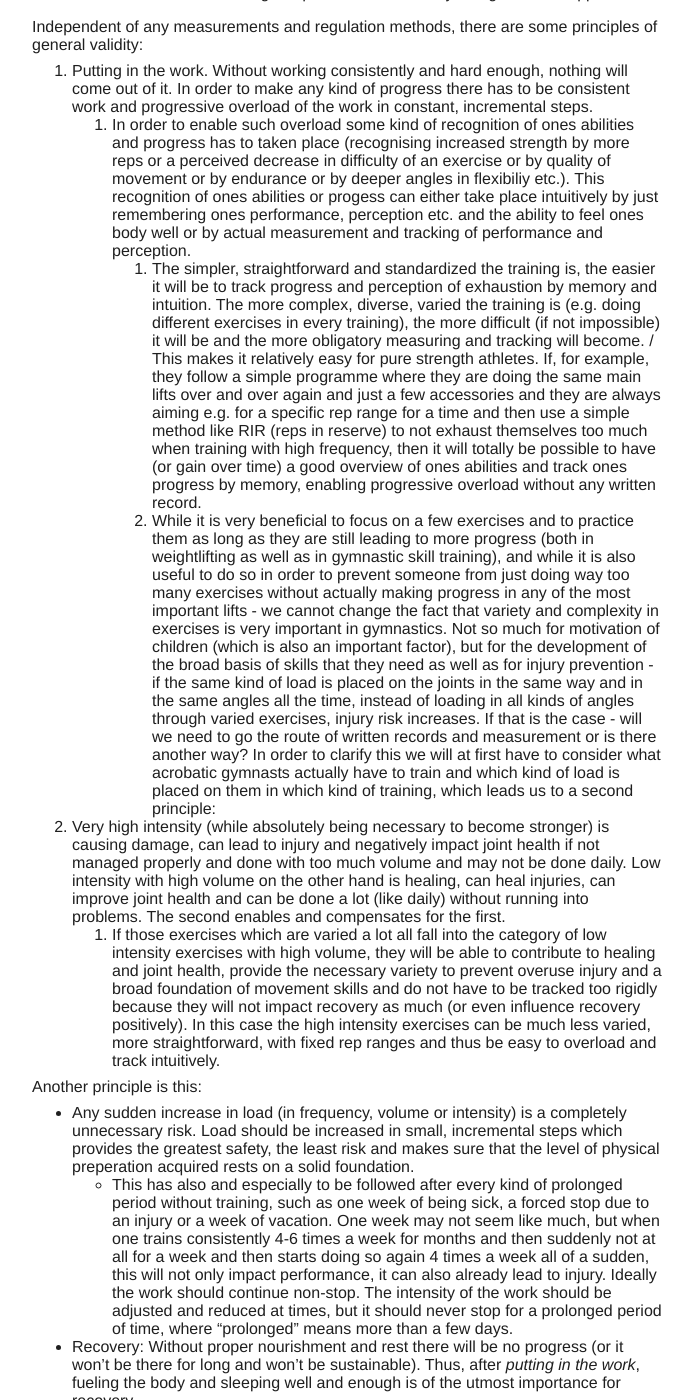
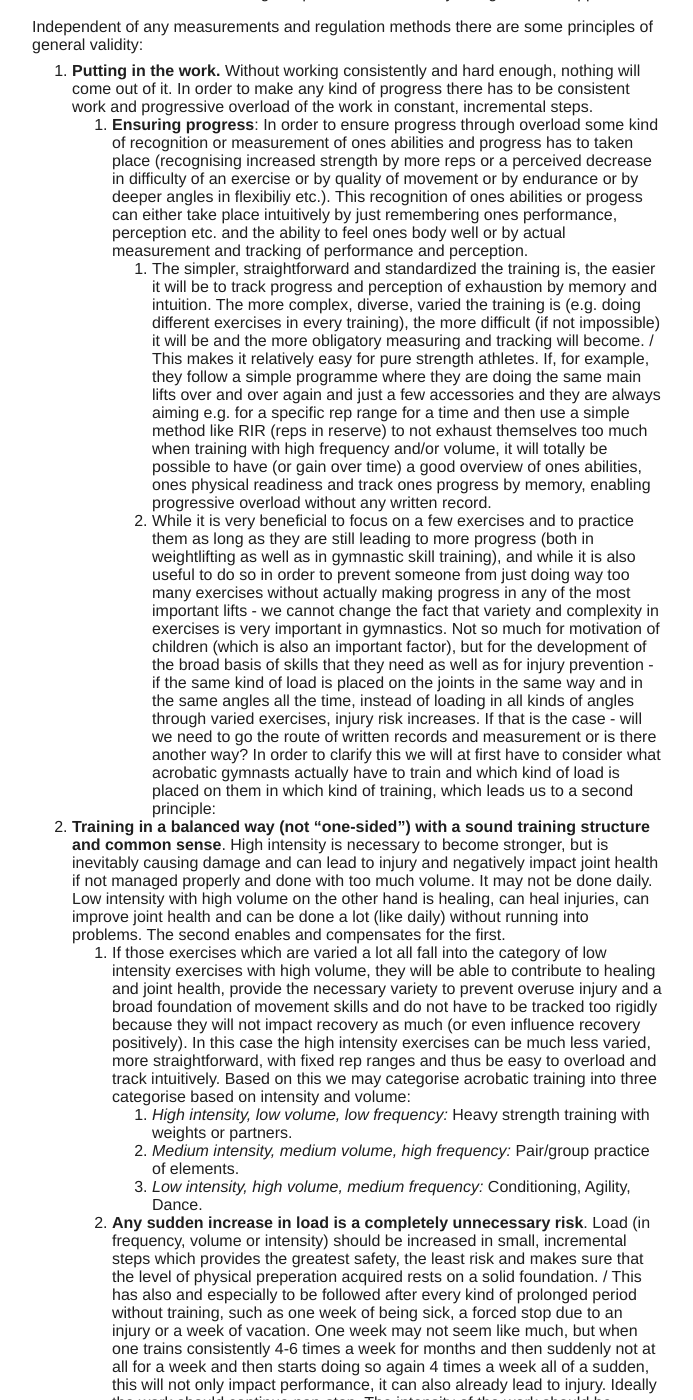
Before and after one commit to floshin/acrolib, a Jekyll site: the page built from training/load-management.md, in a window 1280 px wide and 1400 px high, scrolled down 364 px. Shown: the whole window, without its empty margins (293-986 px from the left). Built offline with Jekyll 4.4.1, drawn with Linux system fonts in a browser that asks for light colours; our own code applies the rules of GitHub Pages for plain Markdown files; some of the changed text lies outside the part shown.

Commit message:
Update load-management.md

```diff
--- a/training/load-management.md
+++ b/training/load-management.md
@@ -6,17 +6,17 @@ In the physical preparation of acrobatic gymnasts, "load management" is crucial
 
 But there are some guidelines of self-evident character that we can point out and follow with much less detailed knowledge required and with a very straightforward approach.
 
-Independent of any measurements and regulation methods, there are some principles of general validity:
+Independent of any measurements and regulation methods there are some principles of general validity:
 
-1. Putting in the work. Without working consistently and hard enough, nothing will come out of it. In order to make any kind of progress there has to be consistent work and progressive overload of the work in constant, incremental steps.
-   1. In order to enable such overload some kind of recognition of ones abilities and progress has to taken place (recognising increased strength by more reps or a perceived decrease in difficulty of an exercise or by quality of movement or by endurance or by deeper angles in flexibiliy etc.). This recognition of ones abilities or progess can either take place intuitively by just remembering ones performance, perception etc. and the ability to feel ones body well or by actual measurement and tracking of performance and perception.
-      1. The simpler, straightforward and standardized the training is, the easier it will be to track progress and perception of exhaustion by memory and intuition. The more complex, diverse, varied the training is (e.g. doing different exercises in every training), the more difficult (if not impossible) it will be and the more obligatory measuring and tracking will become. / This makes it relatively easy for pure strength athletes. If, for example, they follow a simple programme where they are doing the same main lifts over and over again and just a few accessories and they are always aiming e.g. for a specific rep range for a time and then use a simple method like RIR (reps in reserve) to not exhaust themselves too much when training with high frequency, then it will totally be possible to have (or gain over time) a good overview of ones abilities and track ones progress by memory, enabling progressive overload without any written record.
+1. **Putting in the work.** Without working consistently and hard enough, nothing will come out of it. In order to make any kind of progress there has to be consistent work and progressive overload of the work in constant, incremental steps.
+   1. **Ensuring progress**: In order to ensure progress through overload some kind of recognition or measurement of ones abilities and progress has to taken place (recognising increased strength by more reps or a perceived decrease in difficulty of an exercise or by quality of movement or by endurance or by deeper angles in flexibiliy etc.). This recognition of ones abilities or progess can either take place intuitively by just remembering ones performance, perception etc. and the ability to feel ones body well or by actual measurement and tracking of performance and perception.
+      1. The simpler, straightforward and standardized the training is, the easier it will be to track progress and perception of exhaustion by memory and intuition. The more complex, diverse, varied the training is (e.g. doing different exercises in every training), the more difficult (if not impossible) it will be and the more obligatory measuring and tracking will become. / This makes it relatively easy for pure strength athletes. If, for example, they follow a simple programme where they are doing the same main lifts over and over again and just a few accessories and they are always aiming e.g. for a specific rep range for a time and then use a simple method like RIR (reps in reserve) to not exhaust themselves too much when training with high frequency and/or volume, it will totally be possible to have (or gain over time) a good overview of ones abilities, ones physical readiness and track ones progress by memory, enabling progressive overload without any written record.
       2. While it is very beneficial to focus on a few exercises and to practice them as long as they are still leading to more progress (both in weightlifting as well as in gymnastic skill training), and while it is also useful to do so in order to prevent someone from just doing way too many exercises without actually making progress in any of the most important lifts - we cannot change the fact that variety and complexity in exercises is very important in gymnastics. Not so much for motivation of children (which is also an important factor), but for the development of the broad basis of skills that they need as well as for injury prevention - if the same kind of load is placed on the joints in the same way and in the same angles all the time, instead of loading in all kinds of angles through varied exercises, injury risk increases. If that is the case - will we need to go the route of written records and measurement or is there another way? In order to clarify this we will at first have to consider what acrobatic gymnasts actually have to train and which kind of load is placed on them in which kind of training, which leads us to a second principle:
-2. Very high intensity (while absolutely being necessary to become stronger) is causing damage, can lead to injury and negatively impact joint health if not managed properly and done with too much volume and may not be done daily. Low intensity with high volume on the other hand is healing, can heal injuries, can improve joint health and can be done a lot (like daily) without running into problems. The second enables and compensates for the first.
-     1. If those exercises which are varied a lot all fall into the category of low intensity exercises with high volume, they will be able to contribute to healing and joint health, provide the necessary variety to prevent overuse injury and a broad foundation of movement skills and do not have to be tracked too rigidly because they will not impact recovery as much (or even influence recovery positively). In this case the high intensity exercises can be much less varied, more straightforward, with fixed rep ranges and thus be easy to overload and track intuitively.
-
-Another principle is this:
-* Any sudden increase in load (in frequency, volume or intensity) is a completely unnecessary risk. Load should be increased in small, incremental steps which provides the greatest safety, the least risk and makes sure that the level of physical preperation acquired rests on a solid foundation.
-  * This has also and especially to be followed after every kind of prolonged period without training, such as one week of being sick, a forced stop due to an injury or a week of vacation. One week may not seem like much, but when one trains consistently 4-6 times a week for months and then suddenly not at all for a week and then starts doing so again 4 times a week all of a sudden, this will not only impact performance, it can also already lead to injury. Ideally the work should continue non-stop. The intensity of the work should be adjusted and reduced at times, but it should never stop for a prolonged period of time, where "prolonged" means more than a few days.
-
-* Recovery: Without proper nourishment and rest there will be no progress (or it won't be there for long and won't be sustainable). Thus, after *putting in the work*, fueling the body and sleeping well and enough is of the utmost importance for recovery.
+2. **Training in a balanced way (not "one-sided") with a sound training structure and common sense**. High intensity is necessary to become stronger, but is inevitably causing damage and can lead to injury and negatively impact joint health if not managed properly and done with too much volume. It may not be done daily. Low intensity with high volume on the other hand is healing, can heal injuries, can improve joint health and can be done a lot (like daily) without running into problems. The second enables and compensates for the first.
+   1. If those exercises which are varied a lot all fall into the category of low intensity exercises with high volume, they will be able to contribute to healing and joint health, provide the necessary variety to prevent overuse injury and a broad foundation of movement skills and do not have to be tracked too rigidly because they will not impact recovery as much (or even influence recovery positively). In this case the high intensity exercises can be much less varied, more straightforward, with fixed rep ranges and thus be easy to overload and track intuitively. Based on this we may categorise acrobatic training into three categorise based on intensity and volume:
+      1. *High intensity, low volume, low frequency:* Heavy strength training with weights or partners.
+      2. *Medium intensity, medium volume, high frequency:* Pair/group practice of elements.
+      3. *Low intensity, high volume, medium frequency:* Conditioning, Agility, Dance.
+   2. **Any sudden increase in load is a completely unnecessary risk**. Load (in frequency, volume or intensity) should be increased in small, incremental steps which provides the greatest safety, the least risk and makes sure that the level of physical preperation acquired rests on a solid foundation. / This has also and especially to be followed after every kind of prolonged period without training, such as one week of being sick, a forced stop due to an injury or a week of vacation. One week may not seem like much, but when one trains consistently 4-6 times a week for months and then suddenly not at all for a week and then starts doing so again 4 times a week all of a sudden, this will not only impact performance, it can also already lead to injury. Ideally the work should continue non-stop. The intensity of the work should be adjusted and reduced at times, but it should never stop for a prolonged period of time, where "prolonged" means more than a few days.
+      1. **Do not stop training even when injured, but do never train through joint pain**: When you are injured in a particular part of the body (like an arm or an ancle or a wrist), there is no need to stop training but of course there is a need to not train anything that aggravates the injury: Continuing to train will make sure that you won't loose too much strength skills, provides an opportunity to work on things you otherwise work less on (e.g. more leg work if you cannot train your arms as much) and there are almost always things you can do in training for the injury itself to make it feel and heal better. But when feeling any kind of joint pain in an exercise which is obviously caused by this exercise, *stop* doing what you're doing. Either you did something wrong and have to adjust the exercise or you simply did too much too soon and have to back off, give the hurting joint some rest or restorative exercises (e.g. low intensity, high volume stuff) and then start loading it again in smaller, incremental steps.
+3. **Recovery**: Without proper nourishment and rest there will be no progress (or it won't be there for long and won't be sustainable). Thus, after *putting in the work* and *working in a balanced way*, fueling the body and sleeping well and enough is of the utmost importance for recovery.
```
